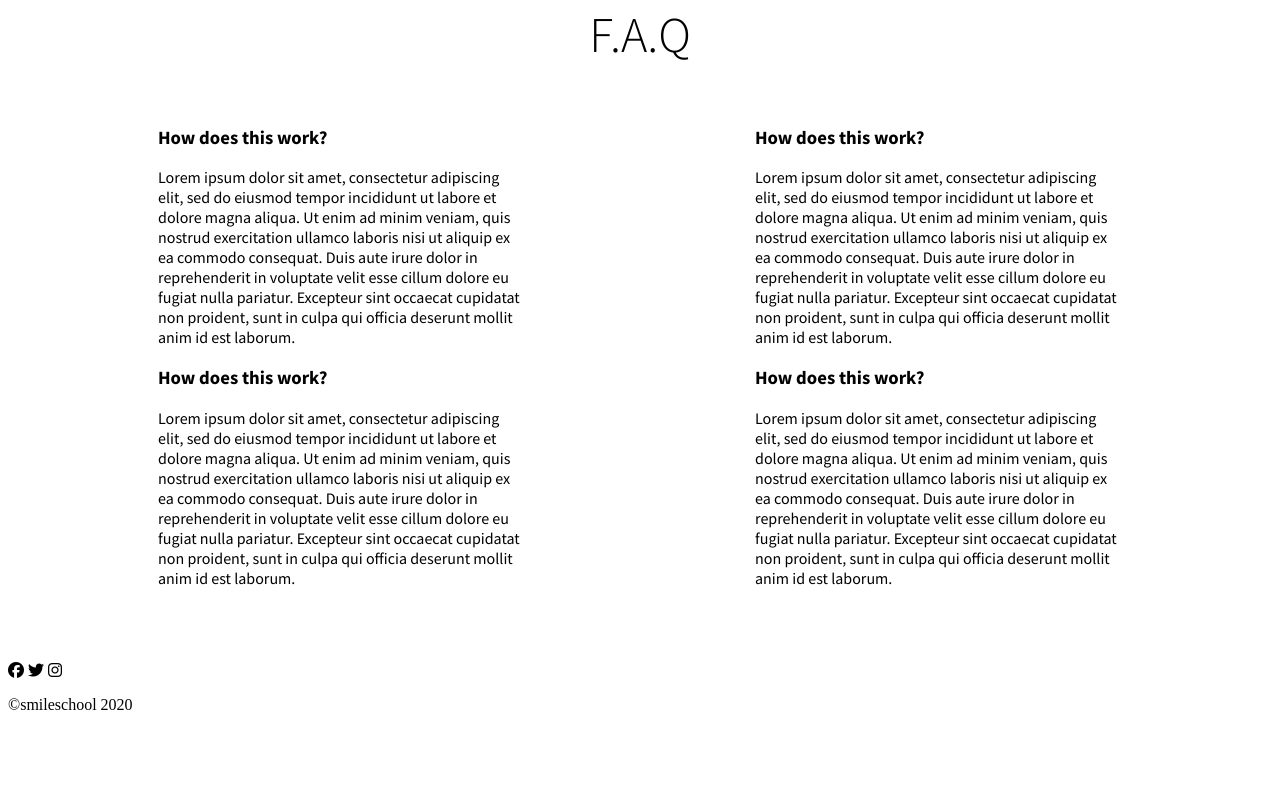
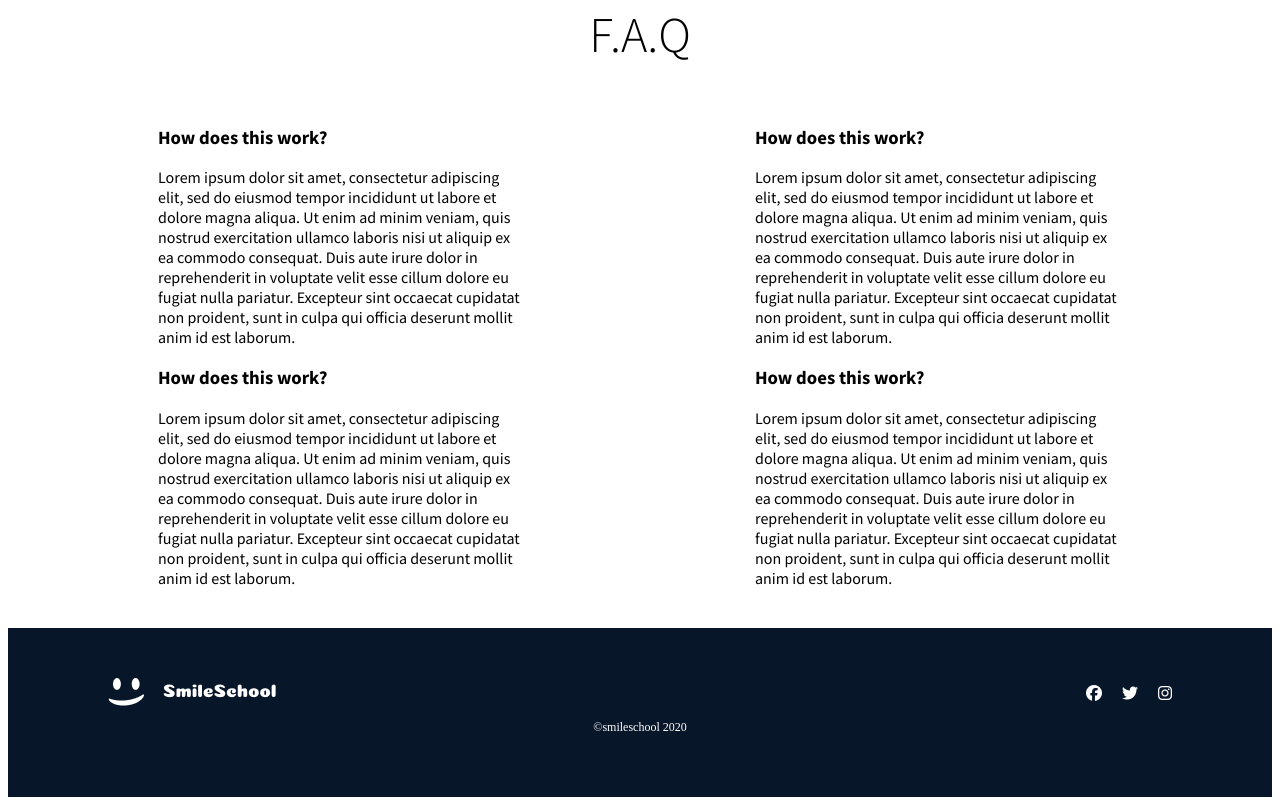
Before and after one commit to ThyInfant/alx_html_css, a plain HTML site: page css_advanced/index.html in a window 1280 px wide. Shown: the part 2490-3295 px from the top of the page. Before the commit the page ends 3220 px from the top, so only its background shows below. Drawn offline with Linux system fonts and the light colour scheme.

Commit message:
Add style to footer

```diff
--- a/css_advanced/styles.css
+++ b/css_advanced/styles.css
@@ -324,3 +324,29 @@ button:hover {
     gap: 30px;
 
 }
+
+footer {
+    background-color: #071629;
+    color: #FFFFFF;
+    padding: 50px;
+
+}
+
+.item-1 {
+    display: flex;
+    align-items: center;
+    justify-content: space-between;
+    padding: 0 50px;
+
+}
+
+.socials {
+    display: flex;
+    gap: 20px;
+
+}
+
+footer p {
+    text-align: center;
+    font-size: 12px;
+}
```
